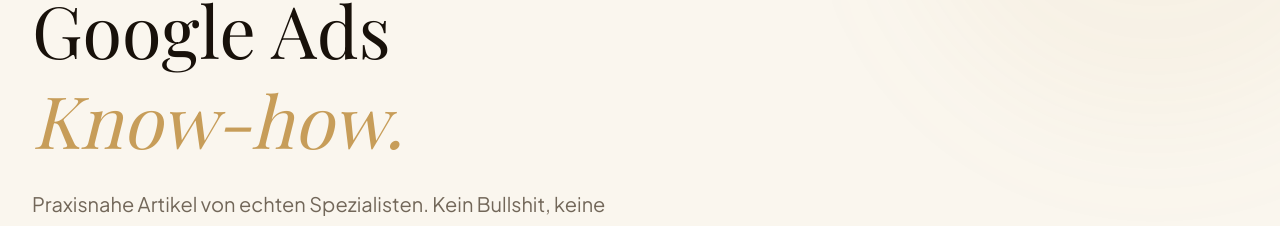
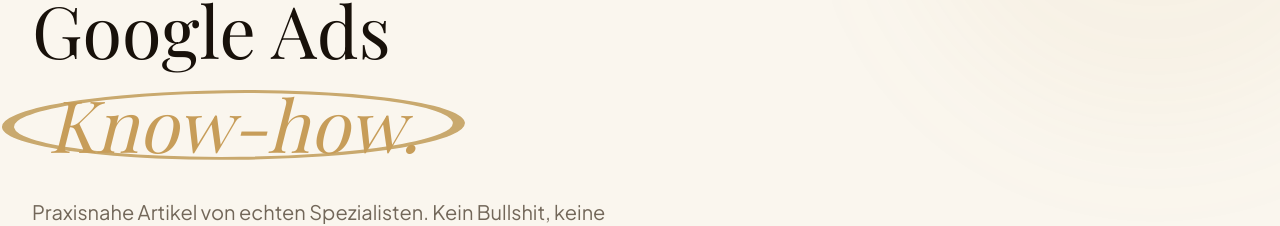
Before and after one commit to SEA-Gute-Freelancer/website, a Next.js app: page /blog in a window 1280 px wide. Shown: the part 212-438 px from the top of the page. Built offline with nearby package versions, Linux system fonts and the light colour scheme.

Commit message:
Add hand-drawn circle animation to blog hero

```diff
--- a/app/blog/page.tsx
+++ b/app/blog/page.tsx
@@ -5,6 +5,7 @@
 import { motion } from "framer-motion";
 import { ArrowRight, Clock, User } from "lucide-react";
 import { FadeIn, StaggerContainer, StaggerItem } from "@/components/animations/FadeIn";
+import { HandWrittenCircle } from "@/components/ui/hand-writing-text";
 import { useLanguage } from "@/contexts/LanguageContext";
 
 export default function BlogPage() {
@@ -24,7 +25,9 @@
             <h1 className="font-heading text-3xl sm:text-5xl lg:text-7xl text-charcoal leading-tight mb-6">
               {b.hero.h1a}
               <br />
-              <span className="italic text-gold">{b.hero.h1b}</span>
+              <HandWrittenCircle className="italic text-gold px-4 py-1">
+                {b.hero.h1b}
+              </HandWrittenCircle>
             </h1>
             <p className="text-warm-muted text-base sm:text-xl leading-relaxed max-w-xl">{b.hero.p}</p>
           </FadeIn>
--- /dev/null
+++ b/components/ui/hand-writing-text.tsx
@@ -0,0 +1,67 @@
+"use client";
+
+import { motion } from "framer-motion";
+
+interface HandWrittenCircleProps {
+  children: React.ReactNode;
+  className?: string;
+  color?: string;
+}
+
+function HandWrittenCircle({
+  children,
+  className = "",
+  color = "#C9A96E",
+}: HandWrittenCircleProps) {
+  const draw = {
+    hidden: { pathLength: 0, opacity: 0 },
+    visible: {
+      pathLength: 1,
+      opacity: 1,
+      transition: {
+        pathLength: { duration: 2, ease: [0.43, 0.13, 0.23, 0.96] },
+        opacity: { duration: 0.3 },
+      },
+    },
+  };
+
+  return (
+    <span className={`relative inline-block ${className}`}>
+      {/* Animated circle SVG */}
+      <motion.svg
+        className="absolute inset-0 w-full h-full overflow-visible pointer-events-none"
+        viewBox="0 0 100 100"
+        preserveAspectRatio="none"
+        initial="hidden"
+        whileInView="visible"
+        viewport={{ once: true, amount: 0.8 }}
+      >
+        <motion.ellipse
+          cx="50"
+          cy="52"
+          rx="56"
+          ry="34"
+          fill="none"
+          stroke={color}
+          strokeWidth="3"
+          strokeLinecap="round"
+          variants={draw}
+          style={{ rotate: "-3deg" }}
+        />
+      </motion.svg>
+
+      {/* Text */}
+      <motion.span
+        className="relative z-10"
+        initial={{ opacity: 0, y: 8 }}
+        whileInView={{ opacity: 1, y: 0 }}
+        viewport={{ once: true }}
+        transition={{ delay: 0.4, duration: 0.6, ease: [0.22, 1, 0.36, 1] }}
+      >
+        {children}
+      </motion.span>
+    </span>
+  );
+}
+
+export { HandWrittenCircle };
```
